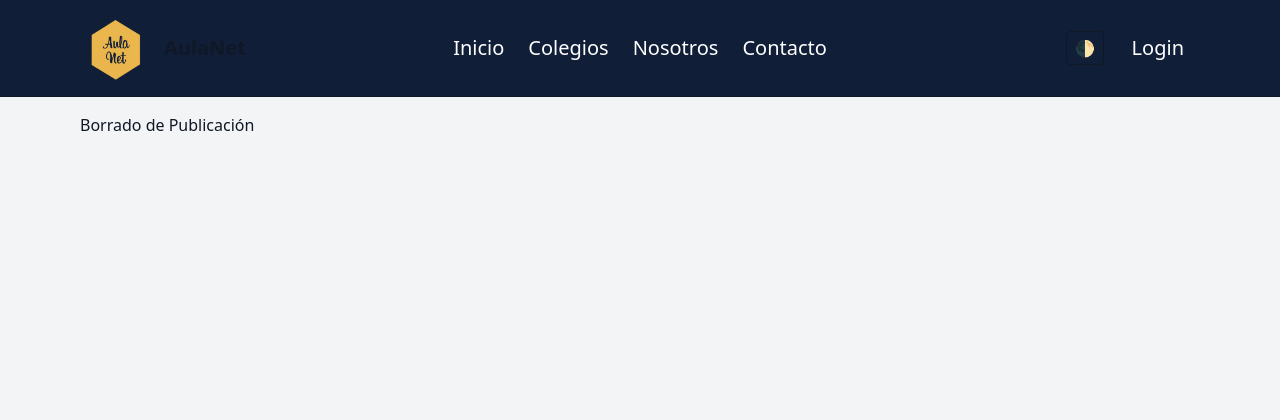
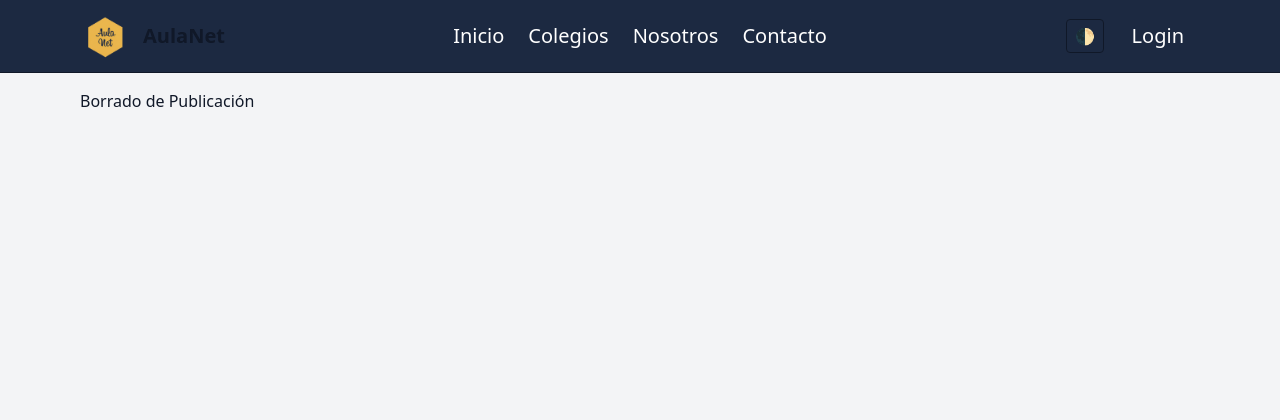
Before and after one commit to francoBa/AulaNet, a Django app: template aulanet/templates/blog/post-delete.html in a window 1280 px wide. Shown: the top 420 px of the page. Run offline with Django 3.2, Linux system fonts and the light colour scheme; the template is opened without the code that fills it, so the values that code supplies are empty.

Commit message:
arreglo del template school-list.html y header estilo

```diff
--- a/aulanet/static/js/main.js
+++ b/aulanet/static/js/main.js
@@ -35,9 +35,9 @@ document.addEventListener('DOMContentLoaded', () => {
   document.addEventListener('scroll', () => {
     const header = document.querySelector('header');
     if (window.scrollY > 10) {
-      header.classList.add('bg-white/60', 'dark:bg-gray-800/60');
+      header.classList.add('bg-[#101e37]/60', 'dark:bg-gray-800/60');
     } else {
-      header.classList.remove('bg-white/60', 'dark:bg-gray-800/60');
+      header.classList.remove('bg-[#101e37]/60', 'dark:bg-gray-800/60');
     }
   });
 
--- a/aulanet/templates/components/includes/header.html
+++ b/aulanet/templates/components/includes/header.html
@@ -1,5 +1,5 @@
 <header
-  class="sticky top-0 z-50 bg-white/80 dark:bg-gray-800/80 backdrop-blur-md border-b dark:border-gray-700 transition-colors duration-300"
+  class="sticky top-0 z-50 bg-[#101e37]/95 dark:bg-gray-800/80 backdrop-blur-md border-b dark:border-gray-700 transition-colors duration-300"
 >
   {% include "components/ui/navbar.html" %}
 </header>
--- a/aulanet/templates/components/ui/navbar.html
+++ b/aulanet/templates/components/ui/navbar.html
@@ -1,6 +1,6 @@
 {% load static %}
-<div style="background-color: #101E37;">
-<nav class="max-w-6xl mx-auto px-4 py-3" style="background-color: #101E37;">
+<!-- <div style="background-color: #101e37"> -->
+<nav class="max-w-6xl mx-auto px-4 py-3">
   <div class="grid grid-cols-2 md:grid-cols-3 items-center">
     <!-- LOGO -->
     <div class="flex items-center space-x-3">
@@ -8,7 +8,7 @@
         <img
           src="{% static 'img/logo-rombo-amarillo.png' %}"
           alt="AulaNet Logo"
-          class="h-18 w-18"
+          class="h-10 w-auto md:h-12 transition-all"
         />
       </a>
       <a href="{% url 'core:index' %}"
@@ -18,13 +18,26 @@
 
     <!-- MENU DESKTOP -->
     <div class="hidden md:flex justify-center space-x-6">
-      <a href="{% url 'core:index' %}" class="text-xl text-white hover:text-white-blue-100">Inicio</a>
-      <a href="{% url 'school:school-list' %}" class="text-xl text-white hover:text-white-blue-100"
+      <a
+        href="{% url 'core:index' %}"
+        class="text-xl text-white hover:text-white-blue-100"
+        >Inicio</a
+      >
+      <a
+        href="{% url 'school:school-list' %}"
+        class="text-xl text-white hover:text-white-blue-100"
         >Colegios</a
       >
-      <a href="{% url 'core:about' %}" class="text-xl text-white hover:text-blue-100">Nosotros</a>
-      <a href="{% url 'core:contact' %}" class="text-xl text-white hover:text-white-blue-100"
-        >Contacto</a>
+      <a
+        href="{% url 'core:about' %}"
+        class="text-xl text-white hover:text-blue-100"
+        >Nosotros</a
+      >
+      <a
+        href="{% url 'core:contact' %}"
+        class="text-xl text-white hover:text-white-blue-100"
+        >Contacto</a
+      >
     </div>
 
     <!-- LADO DERECHO (login + tema) -->
@@ -56,7 +69,10 @@
   </div>
 
   <!-- MENU MOBILE -->
-  <div id="mobileMenu" class="hidden flex-col mt-3 space-y-2 md:hidden">
+  <div
+    id="mobileMenu"
+    class="hidden flex-col mt-3 space-y-2 md:hidden text-gray-200"
+  >
     <!-- SWITCH TEMA MOBILE -->
     <button
       id="themeToggleMobile"
@@ -94,4 +110,4 @@
     </a>
   </div>
 </nav>
-</div>
+<!-- </div> -->
```
Also changed, not shown: aulanet/templates/school/school-list.html (+0 -17 lines).
